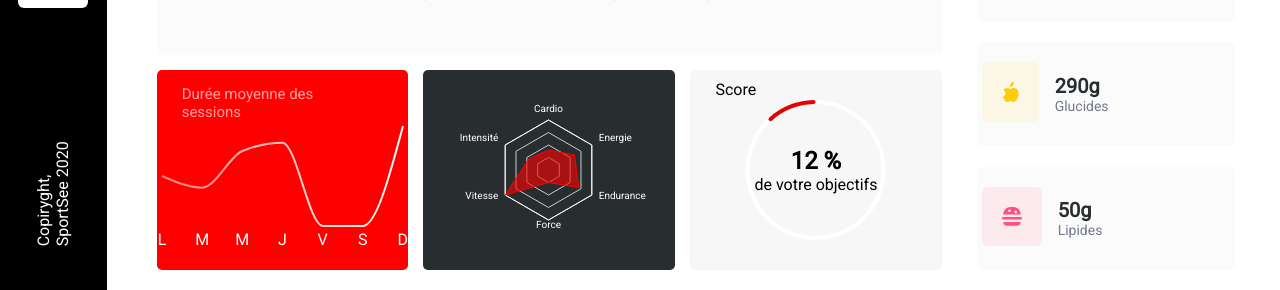
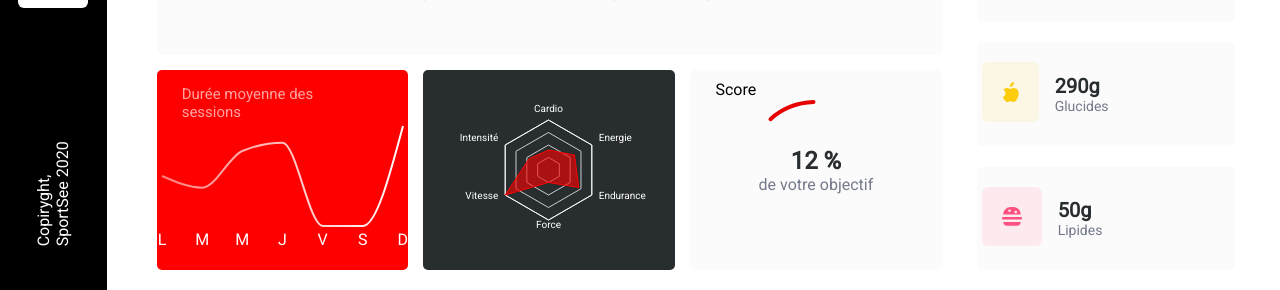
Before and after one commit to quentinM22/Formation_Oc-Projet12-SportSee-Frontend, a React (Create React App) app: page /user/12 in a window 1280 px wide. Shown: the part 510-800 px from the top of the page. Built offline with nearby package versions, Linux system fonts and the light colour scheme.

Commit message:
Soutenance: radialchart

```diff
--- a/src/Components/Chart/RadialChart/Radialchart.css
+++ b/src/Components/Chart/RadialChart/Radialchart.css
@@ -1,8 +1,9 @@
 .cmp-radialchart-container {
-	background-color: #f7f7f7;
+	background-color: #FBFBFB;
 	border-radius: 5px;
 	position: relative;
 }
+
 .cmp-radialchart-container > p {
 	position: absolute;
 	top: 5%;
@@ -15,3 +16,9 @@
 	transform: translate(-50%, -50%);
 	text-align: center;
 }
+.cmp-radialchart-description > h2 {
+	color: #282D30;
+}
+.cmp-radialchart-description > p{
+	color: #74798C;
+}
--- a/src/Components/Chart/RadialChart/Radialchart.js
+++ b/src/Components/Chart/RadialChart/Radialchart.js
@@ -5,6 +5,7 @@ import {
 	ResponsiveContainer,
 	PolarAngleAxis,
 	PolarRadiusAxis,
+
 } from "recharts"
 import "./Radialchart.css"
 /**
@@ -32,26 +33,35 @@ const Radialchart = (props) => {
 						domain={[0, 100]}
 						dataKey={"percentValue"}
 						angleAxisId={0}
+						background={{ fill: "#ffffff" }}
 						tick={false}
 					/>
 					<PolarRadiusAxis tick={false} axisLine={false} />
+
+					<defs>
+						<mask id="mask">
+							<circle cx="50%" cy="50%" r="72%" fill="white" />
+						</mask>
+        			</defs>
+
 					<RadialBar
 					minAngle={5}
 					fill="#E60000"
-						background={{ fill: "#fff" }}
 					position="center"
 					clockWise={true}
 					dataKey={"percentValue"}
 					legendType="square"
 					data={data}
 					cornerRadius="50%"
+					mask="url(#mask)"
+					strokeWidth={10}
 					/>
 				</RadialBarChart>
 			</ResponsiveContainer>
 
 			<div className="cmp-radialchart-description">
 				<h2>{score} %</h2>
-				<p>de votre objectifs</p>
+				<p>de votre objectif</p>
 			</div>
 		</div>
 	)
```
Lines whose indentation alone changed are shown as unchanged.
